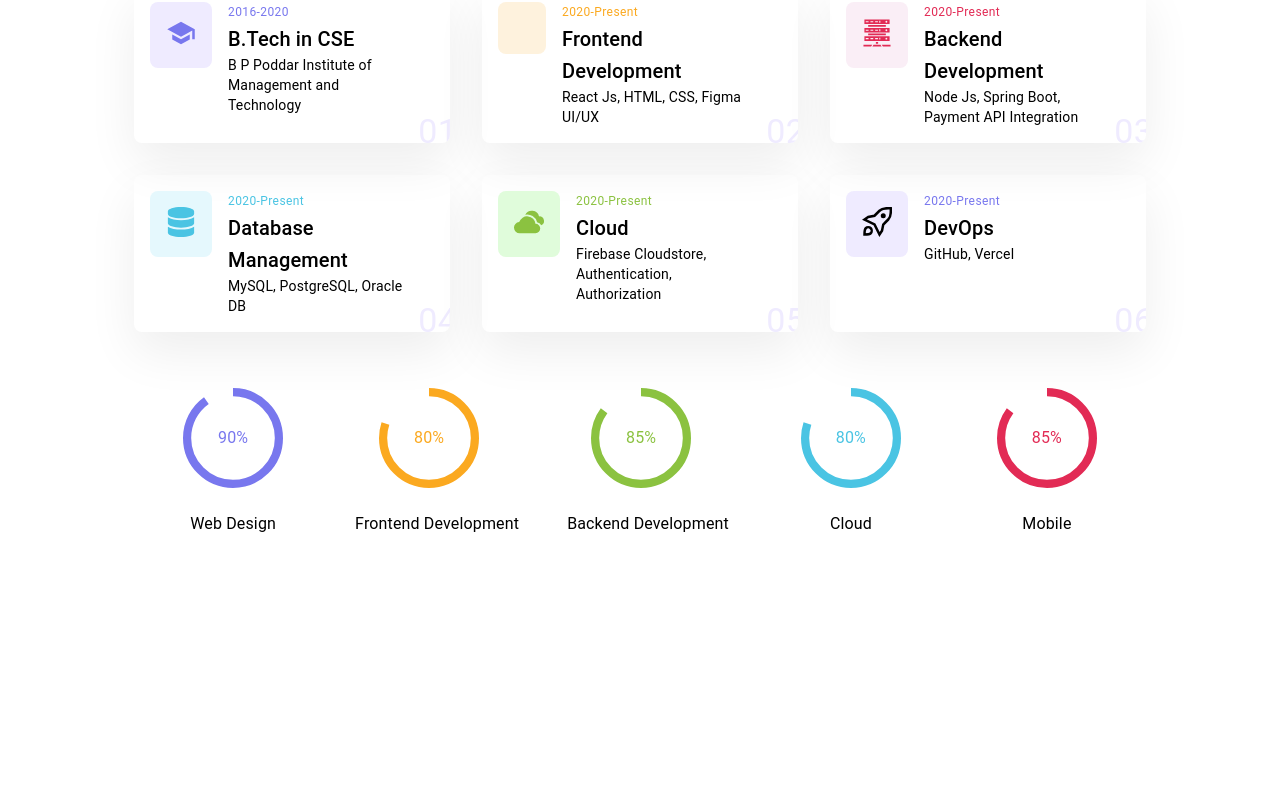
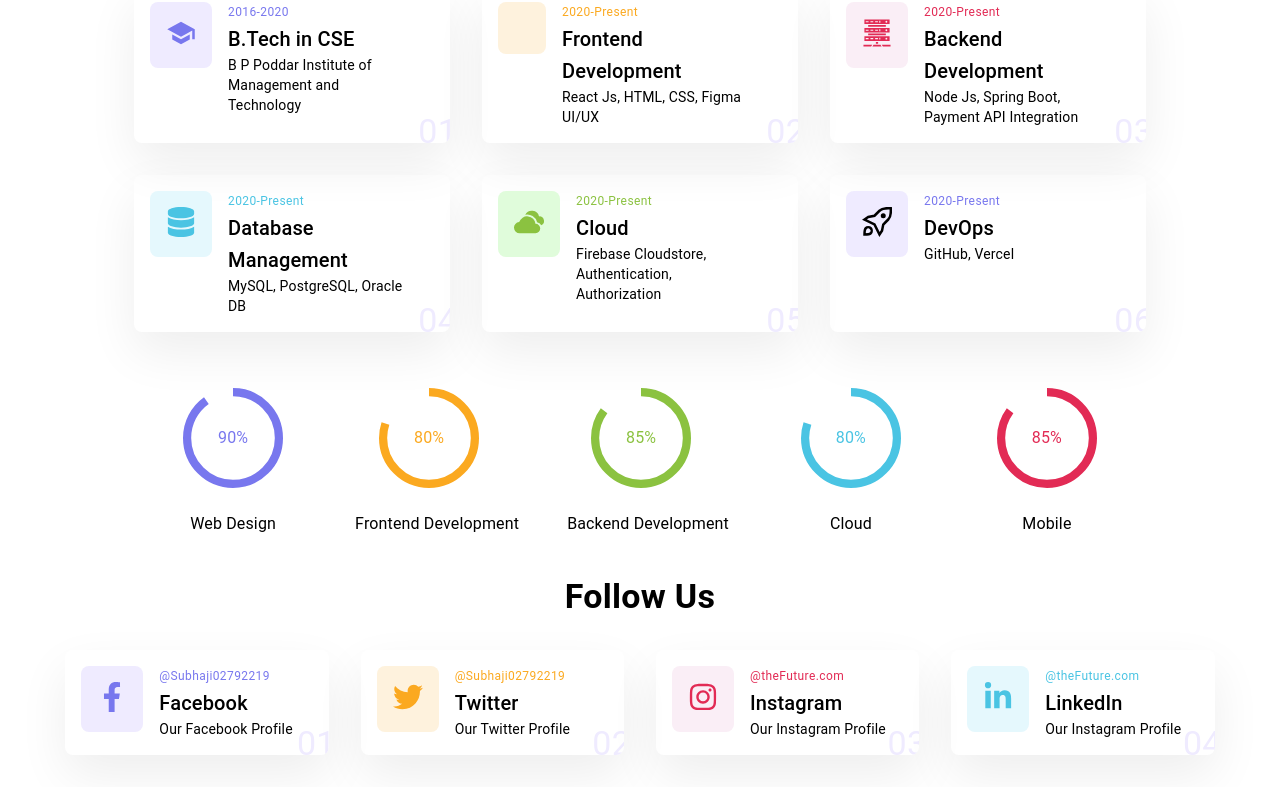
Before and after one commit to Trishita12345/portfolio, a React (Create React App) app: page / in a window 1280 px wide. Shown: the part 2000-2800 px from the top of the page. Before the commit the page ends 2576 px from the top, so only its background shows below. Built offline with nearby package versions, Linux system fonts and the light colour scheme; some icons are missing.

Commit message:
follow us page with animation fix

```diff
--- /dev/null
+++ b/src/components/FadeInGrid.tsx
@@ -0,0 +1,4 @@
+import { Grid } from "@mui/material";
+import { motion } from "framer-motion";
+
+export const FadeInGrid = motion(Grid);
--- /dev/null
+++ b/src/components/ListItem.tsx
@@ -0,0 +1,77 @@
+import { Grid, Typography, useMediaQuery, useTheme } from "@mui/material"
+
+import { MdSchool } from 'react-icons/md'
+import { FaDatabase, FaFacebookF, FaTwitter, FaInstagram, FaLinkedinIn } from 'react-icons/fa'
+import { BsCloudsFill } from 'react-icons/bs'
+import { GrDeploy } from 'react-icons/gr'
+import { PiProjectorScreenChartLight } from 'react-icons/pi'
+import { GiServerRack } from 'react-icons/gi'
+import { FadeInGrid } from "./FadeInGrid"
+
+const getIcon = (Icon: string, color: string): React.ReactNode => {
+    switch (Icon) {
+        case "school":
+            return <MdSchool style={{ color: color, fontSize: "30px" }} />
+        case "frontend":
+            return <PiProjectorScreenChartLight style={{ color: color, fontSize: "30px" }} />
+        case "backend":
+            return <GiServerRack style={{ color: color, fontSize: "30px" }} />
+        case "database":
+            return <FaDatabase style={{ color: color, fontSize: "30px" }} />
+        case "cloud":
+            return <BsCloudsFill style={{ color: color, fontSize: "30px" }} />
+        case "devops":
+            return <GrDeploy style={{ color: color, fontSize: "30px" }} />
+        case "facebook":
+            return <FaFacebookF style={{ color: color, fontSize: "30px" }} />
+        case "twitter":
+            return <FaTwitter style={{ color: color, fontSize: "30px" }} />
+        case "instagram":
+            return <FaInstagram style={{ color: color, fontSize: "30px" }} />
+        case "linkedin":
+            return <FaLinkedinIn style={{ color: color, fontSize: "30px" }} />
+    }
+    return null;
+}
+
+
+
+export const ListItem = ({ item, index, lg = 3 }: { item: any, index: number, lg?: number }) => {
+    const theme = useTheme();
+    const screenSizeDownMd = useMediaQuery(theme.breakpoints.down('md'))
+    return (
+        <FadeInGrid item xs={12} sm={5} lg={lg} borderRadius={2} paddingLeft={4} margin={2} onClick={() => item.link && window.location.assign(item.link)}
+            boxShadow={'0 20px 50px rgba(0, 0, 0, 0.07)'} position={"relative"} overflow={"hidden"} sx={{
+                ":hover": {
+                    bgcolor: item.backgroundColor,
+                    "div  > div:first-child": {
+                        bgcolor: "white"
+                    },
+                    cursor: item.link && 'pointer'
+
+                },
+            }}
+            initial={{ x: 30, opacity: 0 }}
+            whileInView={{
+                x: 0,
+                opacity: 1,
+                transition: {
+                    duration: 1,
+                    ease: "easeIn",
+                    delay: screenSizeDownMd ? 0 : index * .3
+                }
+            }}
+        >
+            <Grid container columnSpacing={2} paddingY={2}
+                alignItems={"start"}>
+                <Grid item bgcolor={item.backgroundColor} padding={2} borderRadius={2} >{getIcon(item.Icon, item.color)}</Grid>
+                <Grid item xs={8}>
+                    {item.time && <Typography variant="caption" color={item.color}>{item.time}</Typography>}
+                    {item.title && <Typography variant="h6" fontWeight={"semibold"}>{item.title}</Typography>}
+                    {item.subtitle && <Typography variant="body2" fontWeight={"semibold"}>{item.subtitle}</Typography>}
+                </Grid>
+            </Grid>
+            <Typography variant="h4" position={"absolute"} bottom={"-10px"} right={"-7px"} color={"#efebff"}>0{index + 1}</Typography>
+        </FadeInGrid>
+    )
+}
--- a/src/pages/Skills/Progress.tsx
+++ b/src/components/Progress.tsx
@@ -16,11 +16,11 @@ export const Progress = ({ item }: { item: any }) => {
         return () => {
             clearInterval(timer)
         }
-    }, [inView, progress])
+    }, [inView, progress, item.value])
 
 
     return (
-        <Grid item marginX={3} ref={ref}>
+        <Grid item paddingX={3} ref={ref}>
             <Box>
                 <Box padding={3} width={"100px"} height={"100px"} position={"relative"}>
                     <Typography position={"absolute"} left="50%" top="50%" sx={{ transform: "translate(-50%, -50%)", color: item.color }}>{progress}%</Typography>
--- a/src/pages/About.tsx
+++ b/src/pages/About.tsx
@@ -21,7 +21,7 @@ const About = () => {
                     // backgroundColor: '#ffffea',
                     [theme.breakpoints.down(600)]: {
                         px: 2
-                    }
+                    },
                 }}
                 px={screenSizeDownMd ? 5 : 20}
                 py={8}
--- a/src/pages/Expertize.tsx
+++ b/src/pages/Expertize.tsx
@@ -19,12 +19,11 @@ const Expertize = () => {
     const screenSizeDownSm = useMediaQuery(theme.breakpoints.down('sm'))
     const [width, setWidth] = useState<any>(0);
     const [selected, setSelected] = useState<any>(0);
-    const carousel = useRef() as any;
 
     const [t] = useTranslation('common', { keyPrefix: 'expertize' })
 
     useEffect(() => {
-        if (screenSizeDownSm) {
+        if (!screenSizeDownSm) {
             setTimeout(() => {
                 if (selected < 7) setSelected(selected + 1)
                 else setSelected(0)
--- /dev/null
+++ b/src/pages/Follow.tsx
@@ -0,0 +1,52 @@
+import { Typography, Grid, Box } from "@mui/material"
+import { AnimatePresence } from "framer-motion"
+import { useTranslation } from "react-i18next"
+import { ListItem } from "../components/ListItem"
+
+
+const Follow = () => {
+    const [t] = useTranslation('common', { keyPrefix: 'follow' })
+    const socials = (t: any) => [{
+        title: 'Facebook',
+        subtitle: "Our Facebook Profile",
+        time: "@Subhaji02792219",
+        Icon: "facebook",
+        color: "#7877ee",
+        backgroundColor: "#efebff",
+        link: "https://www.facebook.com"
+    }, {
+        title: "Twitter",
+        time: "@Subhaji02792219",
+        subtitle: "Our Twitter Profile",
+        Icon: "twitter",
+        color: "#fba920",
+        backgroundColor: "#fef2dd",
+        link: "https://www.twitter.com"
+    }, {
+        title: "Instagram",
+        time: "@theFuture.com",
+        subtitle: "Our Instagram Profile",
+        Icon: "instagram",
+        color: "#e22b55",
+        backgroundColor: "#faeef6",
+        link: "https://www.instagram.com"
+    }, {
+        title: "LinkedIn",
+        time: "@theFuture.com",
+        subtitle: "Our Instagram Profile",
+        Icon: "linkedin",
+        color: "#4ac4e3",
+        backgroundColor: "#e5f8fd",
+        link: "https://www.linkedin.com"
+    }]
+    return (
+        <Box marginY={5} display={"flex"} flexDirection={"column"} alignItems={"center"} overflow={"hidden"}>
+            <Typography variant="h4" fontWeight={"bold"}>{t('title')}</Typography>
+            <Grid container marginY={2} justifyContent={"center"} marginX={2}>
+                <AnimatePresence mode="wait">{socials(t).map((item: any, index: number) => <ListItem key={index} item={item} index={index} lg={2.5} />)}</AnimatePresence>
+            </Grid>
+        </Box >
+    )
+}
+
+export default Follow
--- a/src/pages/MainContent.tsx
+++ b/src/pages/MainContent.tsx
@@ -2,7 +2,7 @@ import React from 'react';
 import Home from './Home';
 import Expertize from './Expertize';
 import Skills from './Skills';
-
+import Follow from './Follow';
 const About = React.lazy(() => import('./About'));
 
 const MainContent = () => {
@@ -12,7 +12,7 @@ const MainContent = () => {
             <About />
             <Expertize />
             <Skills />
-
+            <Follow />
         </>
     );
 }
--- a/src/pages/Skills/index.tsx
+++ b/src/pages/Skills.tsx
@@ -1,13 +1,10 @@
-import { Box, CircularProgress, Grid, Typography, useMediaQuery, useTheme } from "@mui/material";
+import { Box, Grid, Typography } from "@mui/material";
 import { useTranslation } from "react-i18next";
 import React from "react";
-import { ListItem, } from "./ListItem";
-import { Progress } from "./Progress";
+import { ListItem, } from "../components/ListItem";
+import { Progress } from "../components/Progress";
 
 const Skills: React.FC<any> = () => {
-    const theme = useTheme();
-
-    const screenSizeDownSm = useMediaQuery(theme.breakpoints.down('sm'))
     const [t] = useTranslation('common', { keyPrefix: 'skills' })
 
     const experience = (t: any) => [{
@@ -81,10 +78,10 @@ const Skills: React.FC<any> = () => {
 
 
     return (
-        <Box marginY={5} display={"flex"} flexDirection={"column"} alignItems={"center"} overflow={'hidden'}>
+        <Box marginY={5} display={"flex"} flexDirection={"column"} alignItems={"center"} overflow={"hidden"}>
             <Typography variant="h4" fontWeight={"bold"}>{t('title')}</Typography>
-            <Grid container marginY={2} justifyContent={"center"}>
-                {experience(t).map((item: any, index: number) => <ListItem item={item} index={index} />)}
+            <Grid container marginY={2} justifyContent={"center"} marginX={2}>
+                {experience(t).map((item: any, index: number) => <ListItem key={index} item={item} index={index} />)}
             </Grid>
             <Grid container justifyContent={"center"} alignItems={"center"}>
                 {skills.map((item: any) => <Progress item={item} />)}
--- a/src/translation/en/english.json
+++ b/src/translation/en/english.json
@@ -31,5 +31,8 @@
         "database": "Database Management",
         "cloud": "Cloud",
         "devops": "DevOps"
+    },
+    "follow": {
+        "title": "Follow Us"
     }
 }
--- a/src/translation/fr/french.json
+++ b/src/translation/fr/french.json
@@ -26,5 +26,8 @@
         "frontend": "Développement frontend",
         "backend": "Développement back-end",
         "database": "Gestion de base de données"
+    },
+    "follow": {
+        "title": "Suivez-nous"
     }
 }
```
Also changed, not shown: src/pages/Skills/ListItem.tsx (deleted, +0 -60 lines).
